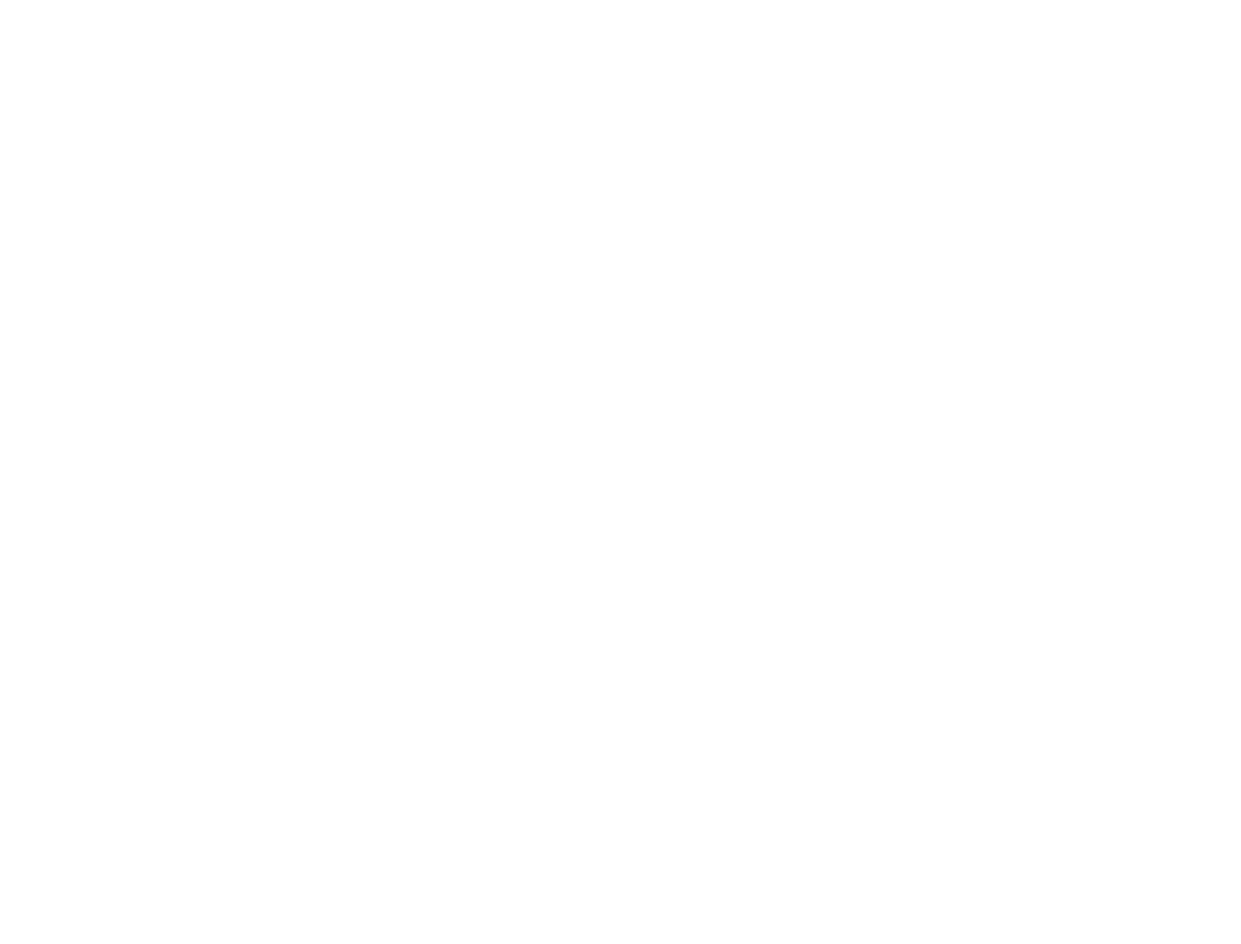
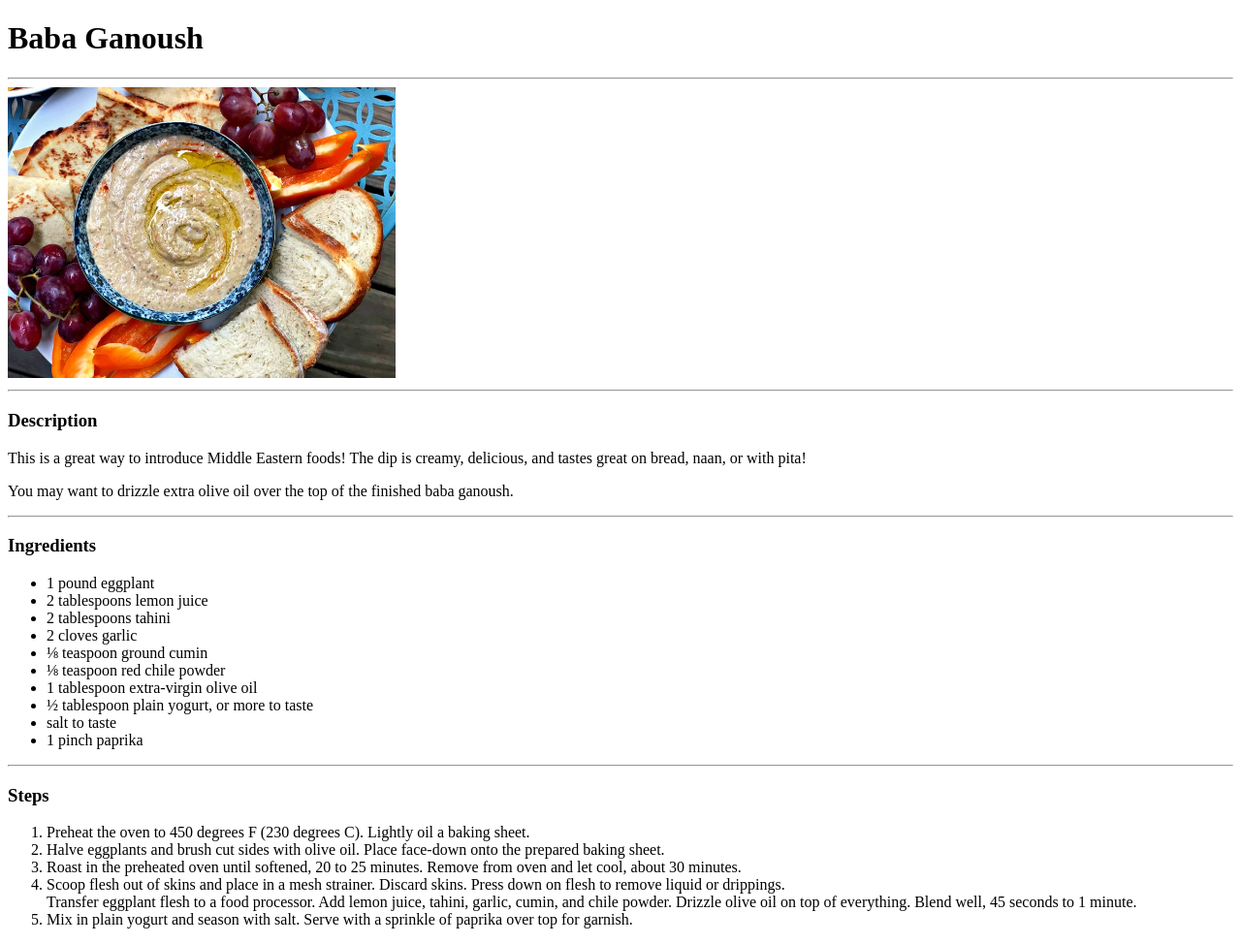
Before and after one commit to oli-vaa/odin-recipes, a plain HTML site: page recipes/baba-ganoush.html in a window 1280 px wide. Shown: the whole page at 97% size. Before the commit the page ends 800 px from the top, so only its background shows below. Drawn offline with Linux system fonts and the light colour scheme.

Commit message:
Add baba ganoush recipe

```diff
--- a/recipes/baba-ganoush.html
+++ b/recipes/baba-ganoush.html
@@ -6,6 +6,43 @@
   <title>Baba Ganoush</title>
 </head>
 <body>
+  <h1>Baba Ganoush</h1>
 
+  <hr>
+
+  <img src="../images/baba-ganoush.jpg" alt="Baba Ganoush" width="400">
+
+  <hr>
+
+  <h3>Description</h3>
+  <p>This is a great way to introduce Middle Eastern foods! The dip is creamy, delicious, and tastes great on bread, naan, or with pita!</p>
+  <p>You may want to drizzle extra olive oil over the top of the finished baba ganoush.</p>
+
+  <hr>
+
+  <h3>Ingredients</h3>
+  <ul>
+    <li>1 pound eggplant</li>
+    <li>2 tablespoons lemon juice</li>
+    <li>2 tablespoons tahini</li>
+    <li>2 cloves garlic</li>
+    <li>⅛ teaspoon ground cumin</li>
+    <li>⅛ teaspoon red chile powder</li>
+    <li>1 tablespoon extra-virgin olive oil</li>
+    <li>½ tablespoon plain yogurt, or more to taste</li>
+    <li>salt to taste</li>
+    <li>1 pinch paprika</li>
+  </ul>
+
+  <hr>
+
+  <h3>Steps</h3>
+  <ol>
+    <li>Preheat the oven to 450 degrees F (230 degrees C). Lightly oil a baking sheet.</li>
+    <li>Halve eggplants and brush cut sides with olive oil. Place face-down onto the prepared baking sheet.</li>
+    <li>Roast in the preheated oven until softened, 20 to 25 minutes. Remove from oven and let cool, about 30 minutes.</li>
+    <li>Scoop flesh out of skins and place in a mesh strainer. Discard skins. Press down on flesh to remove liquid or drippings. <br>Transfer eggplant flesh to a food processor. Add lemon juice, tahini, garlic, cumin, and chile powder. Drizzle olive oil on top of everything. Blend well, 45 seconds to 1 minute.</li>
+    <li>Mix in plain yogurt and season with salt. Serve with a sprinkle of paprika over top for garnish.</li>
+  </ol>
 </body>
 </html>
```
Also changed, not shown: images/baba-ganoush.jpg (added).
